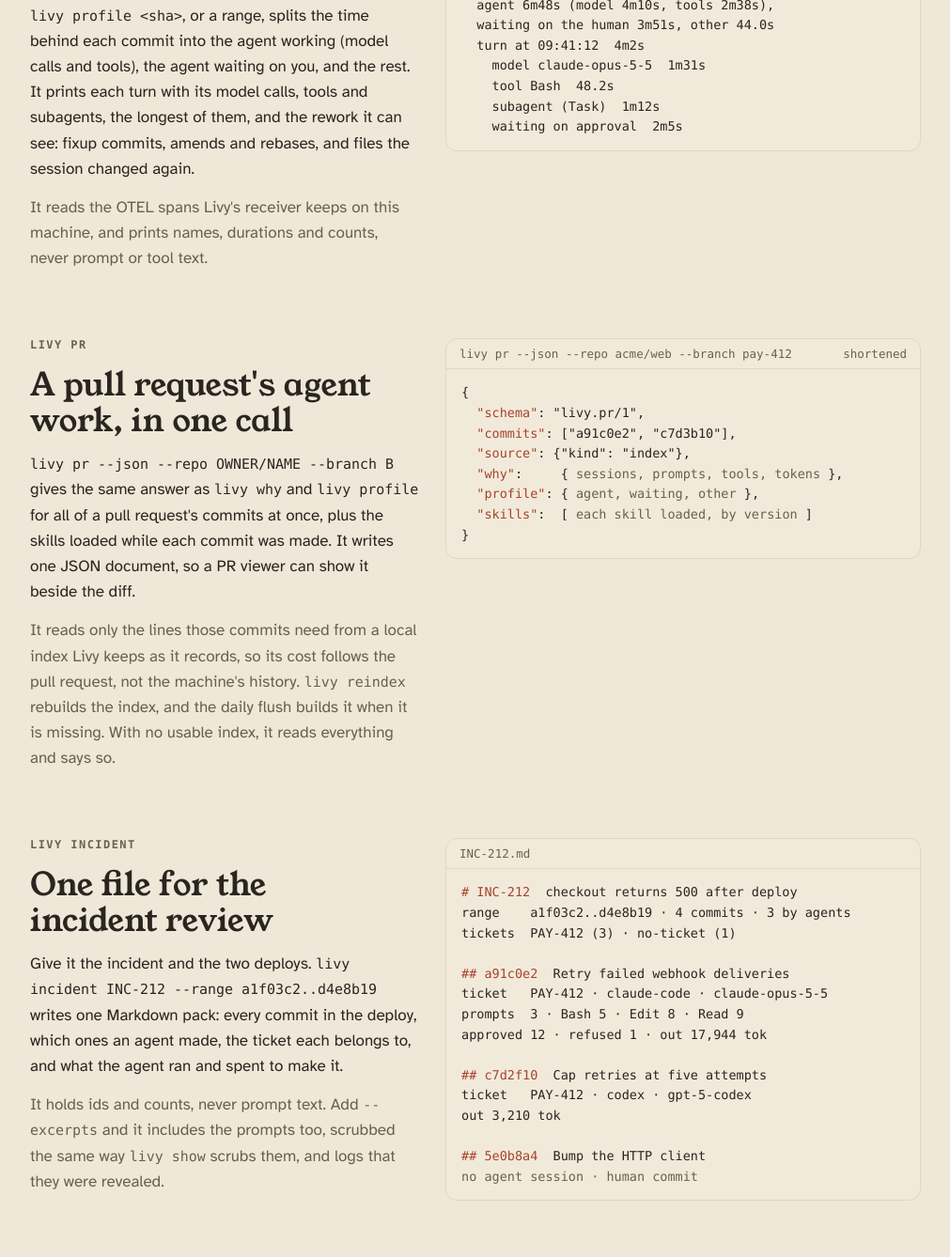
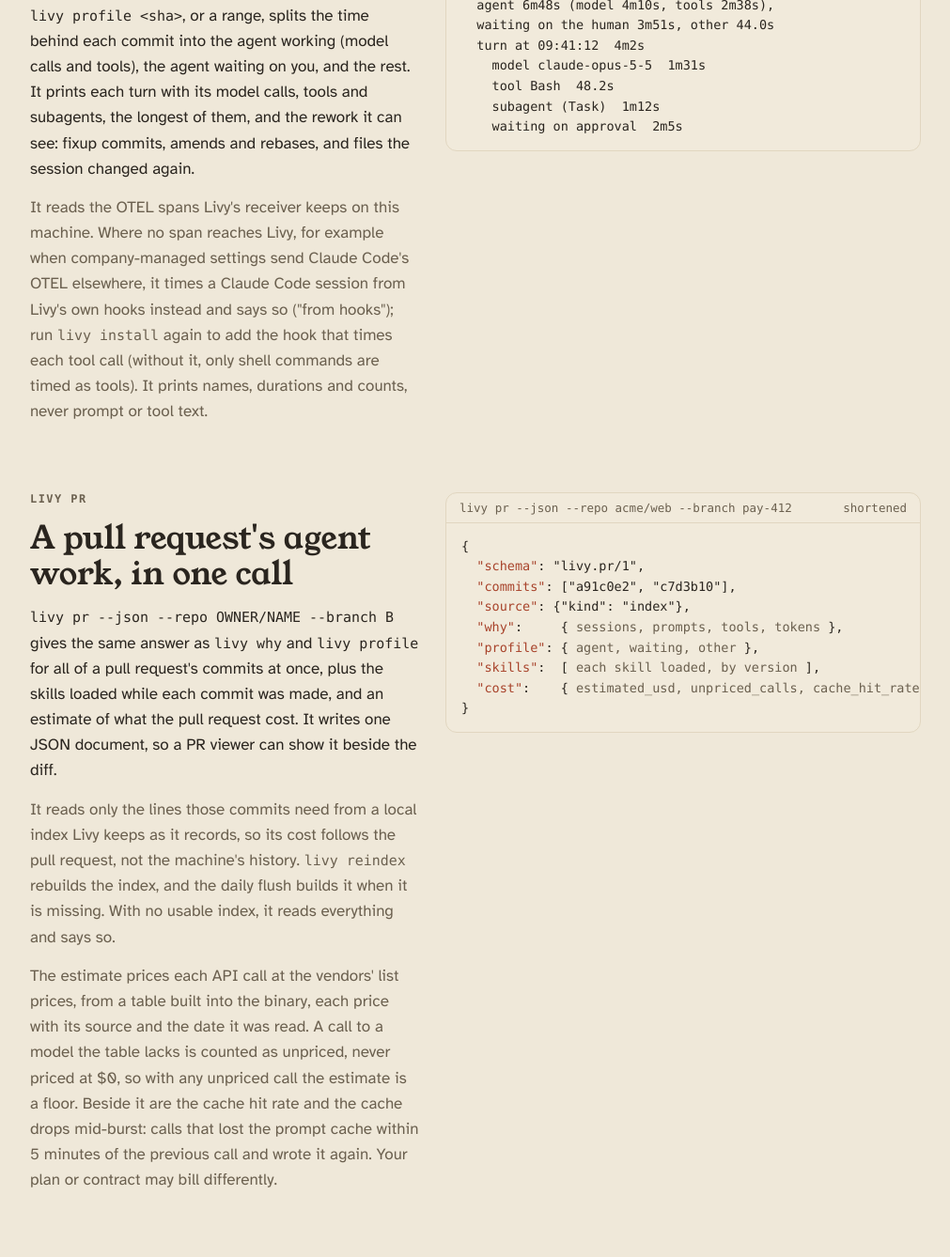
Before and after one commit to 0xbew/livy-site, a plain HTML site: page index.html in a window 1280 px wide. Shown: the part 4221-5559 px from the top of the page at 94% size, without its empty margins (134-1145 px from the left). Drawn offline with Linux system fonts and the light colour scheme; a web font is replaced by a local one.

Commit message:
Livy page for v0.2.5: livy pr's cost and cache signals, livy profile timed from hooks (#4)
* Livy page: livy pr's cost estimate and cache signals (v0.2.5), page date

Agent-Model: claude-opus-5-5
Agent-Session: 4e7270ba-f9f4-4470-ba5d-9f1d26d94dd5
Agent-Mode: drive

* Livy page: livy profile times Claude Code from Livy's hooks when no OTEL span reaches Livy (v0.2.5)

Agent-Model: claude-opus-5-5
Agent-Session: 4e7270ba-f9f4-4470-ba5d-9f1d26d94dd5
Agent-Mode: drive

* Livy page: review wording: the estimate is a floor with unpriced calls, prices carry their date, what the new hook adds

Agent-Model: claude-opus-5-5
Agent-Session: 4e7270ba-f9f4-4470-ba5d-9f1d26d94dd5
Agent-Mode: drive

```diff
--- a/index.html
+++ b/index.html
@@ -323,7 +323,7 @@ them at five attempts.
         <span class="label">livy profile</span>
         <h2>Where a commit's time went</h2>
         <p><code>livy profile &lt;sha&gt;</code>, or a range, splits the time behind each commit into the agent working (model calls and tools), the agent waiting on you, and the rest. It prints each turn with its model calls, tools and subagents, the longest of them, and the rework it can see: fixup commits, amends and rebases, and files the session changed again.</p>
-        <p class="soft">It reads the OTEL spans Livy's receiver keeps on this machine, and prints names, durations and counts, never prompt or tool text.</p>
+        <p class="soft">It reads the OTEL spans Livy's receiver keeps on this machine. Where no span reaches Livy, for example when company-managed settings send Claude Code's OTEL elsewhere, it times a Claude Code session from Livy's own hooks instead and says so ("from hooks"); run <code>livy install</code> again to add the hook that times each tool call (without it, only shell commands are timed as tools). It prints names, durations and counts, never prompt or tool text.</p>
       </div>
       <div class="panel">
         <div class="bar"><span>livy profile a91c0e2</span><span>shortened</span></div>
@@ -346,8 +346,9 @@ them at five attempts.
       <div class="txt">
         <span class="label">livy pr</span>
         <h2>A pull request's agent work, in one call</h2>
-        <p><code>livy pr --json --repo OWNER/NAME --branch B</code> gives the same answer as <code>livy why</code> and <code>livy profile</code> for all of a pull request's commits at once, plus the skills loaded while each commit was made. It writes one JSON document, so a PR viewer can show it beside the diff.</p>
+        <p><code>livy pr --json --repo OWNER/NAME --branch B</code> gives the same answer as <code>livy why</code> and <code>livy profile</code> for all of a pull request's commits at once, plus the skills loaded while each commit was made, and an estimate of what the pull request cost. It writes one JSON document, so a PR viewer can show it beside the diff.</p>
         <p class="soft">It reads only the lines those commits need from a local index Livy keeps as it records, so its cost follows the pull request, not the machine's history. <code>livy reindex</code> rebuilds the index, and the daily flush builds it when it is missing. With no usable index, it reads everything and says so.</p>
+        <p class="soft">The estimate prices each API call at the vendors' list prices, from a table built into the binary, each price with its source and the date it was read. A call to a model the table lacks is counted as unpriced, never priced at $0, so with any unpriced call the estimate is a floor. Beside it are the cache hit rate and the cache drops mid-burst: calls that lost the prompt cache within 5 minutes of the previous call and wrote it again. Your plan or contract may bill differently.</p>
       </div>
       <div class="panel">
         <div class="bar"><span>livy pr --json --repo acme/web --branch pay-412</span><span>shortened</span></div>
@@ -357,7 +358,8 @@ them at five attempts.
   <span class="r">"source"</span>: {"kind": "index"},
   <span class="r">"why"</span>:     { <span class="c">sessions, prompts, tools, tokens</span> },
   <span class="r">"profile"</span>: { <span class="c">agent, waiting, other</span> },
-  <span class="r">"skills"</span>:  [ <span class="c">each skill loaded, by version</span> ]
+  <span class="r">"skills"</span>:  [ <span class="c">each skill loaded, by version</span> ],
+  <span class="r">"cost"</span>:    { <span class="c">estimated_usd, unpriced_calls, cache_hit_rate, cache_drops_mid_burst</span> }
 }</pre>
       </div>
     </div>
@@ -498,7 +500,7 @@ livy doctor</pre>
   </section>
 
   <footer>
-    <span>livy · v0.1.0 and later · page updated 2026-11-24</span>
+    <span>livy · v0.1.0 and later · page updated 2026-11-25</span>
   </footer>
 </div>
 
```
